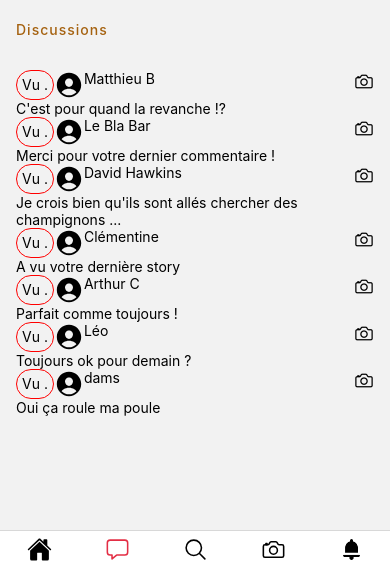
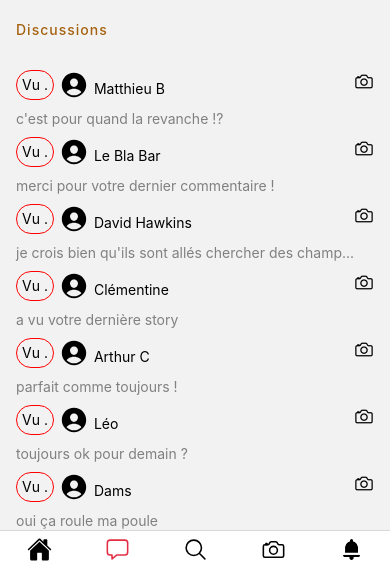
Before and after one commit to CallensJ/howby-app, a React Native app: screen /messages in a window 390 px wide. Shown: the part 265-832 px from the top of the page. Built offline with nearby package versions, Linux system fonts and the light colour scheme; no server answers.

Commit message:
put conditions on messages

```diff
--- a/data/Users.js
+++ b/data/Users.js
@@ -4,11 +4,11 @@ export const USERS = [
         image: '../../assets/icons/person-circle.svg'
     },
     {
-        user: 'Le Bla Bar',
+        user: 'le Bla Bar',
         image: '../../assets/icons/person-circle.svg'
     },
     {
-        user: 'David Hawkins',
+        user: 'david Hawkins',
         image: '../../assets/icons/person-circle.svg'
     },
     {
--- a/package.json
+++ b/package.json
@@ -11,7 +11,7 @@
   "dependencies": {
     "@babel/preset-env": "^7.1.6",
     "@expo/ngrok": "^4.1.0",
-    "@react-native-async-storage/async-storage": "^1.17.5",
+    "@react-native-async-storage/async-storage": "~1.15.0",
     "@react-navigation/bottom-tabs": "^6.3.1",
     "@react-navigation/native": "^6.0.10",
     "@react-navigation/native-stack": "^6.6.2",
--- a/screens/CameraScreen.js
+++ b/screens/CameraScreen.js
@@ -2,6 +2,7 @@ import { View, Text, TouchableOpacity } from 'react-native'
 import { Camera } from 'expo-camera';
 import React, { useRef, useState, useEffect } from 'react';
 import styledComponents from 'styled-components';
+import AsyncStorage from '@react-native-async-storage/async-storage';
 
 const ProfileCamera = styledComponents(Camera)`
     width: 100%;
@@ -14,10 +15,12 @@ const ProfileCamera = styledComponents(Camera)`
 const CameraScreen = () => {
   const [hasPermission, setHasPermission] = useState(null);
   const cameraRef = useRef();
+
   const snap = async () => {
     if (cameraRef) {
       const photo = await cameraRef.current.takePictureAsync();
       console.log(photo);
+      //AsyncStorage
     }
   };
   useEffect(() => {
--- a/screens/MessagesScreen.js
+++ b/screens/MessagesScreen.js
@@ -1,4 +1,4 @@
-import { View, Text, StyleSheet, Pressable, Image } from "react-native";
+import { View, Text, StyleSheet, Pressable, Image, FlatList } from "react-native";
 import React, { useState, useEffect } from "react";
 import HeaderComponent from "../components/MessagesScreen/HeaderComponent";
 import MessagesComponent from "../components/MessagesScreen/MessagesComponent";
@@ -8,34 +8,51 @@ import TeamComponent from "../components/MessagesScreen/TeamComponent";
 import { MESSAGES } from "../data/Messages";
 import { USERS } from "../data/Users";
 
-const MessagesScreen = ({navigation}) => {
+
+
+const MessagesScreen = ({ navigation }) => {
   const [messages, setMessages] = useState([]);
 
   useEffect(() => {
     setMessages(MESSAGES);
   }, []);
 
+  const Capitalize = (str) => {
+    return str.charAt(0).toUpperCase() + str.slice(1)
+  }
   return (
     <View>
       <HeaderComponent />
       <SliderComponent />
       <TeamComponent />
-      <MessagesComponent messages={messages} />
+
       <View>
         <Text style={styles.title}>Discussions</Text>
       </View>
+
       <View style={{ margin: "1rem" }}>
         {MESSAGES.map((msg, index) => (
           <View key={index}>
-            <View  style={{ flexDirection: "row", justifyContent: 'space-between'}}>
-              <View  style={{ flexDirection: "row"}}>
-              <Text style={styles.vuStyle}>Vu .</Text>
-               <Image
-                source={require("../assets/icons/person-circle.svg")}
-                style={{ width: 30, height: 30 }}
-              />
+            <View
+              style={{ flexDirection: "row", justifyContent: "space-between" }}
+            >
+              <View style={{ flexDirection: "row", marginBottom: "10px" }}>
+                <Text style={styles.vuStyle}>Vu .</Text>
+                <Image
+                  source={require("../assets/icons/person-circle.svg")}
+                  style={{ width: 30, height: 30, marginLeft: "5px" }}
+                />
 
-              <Text>{msg.user}</Text>
+                <Text
+                  style={{
+                    marginRight: "5px",
+                    marginLeft: "5px",
+                    marginTop: "10px",
+                  }}
+                >
+
+                  {Capitalize(msg.user)}
+                </Text>
               </View>
               <View>
                 <Pressable onPress={() => navigation.navigate("Camera")}>
@@ -43,11 +60,17 @@ const MessagesScreen = ({navigation}) => {
                 </Pressable>
               </View>
             </View>
-
-            <Text>{msg.Comment}</Text>
+            <View>
+            <Text style={{ marginBottom: "10px", color: "gray" }}>
+              {msg.Comment.length > 50
+                ? msg.Comment.slice(0, 50).toLowerCase() +  '...'
+                : msg.Comment.toLowerCase()}
+            </Text>
+            </View>
           </View>
         ))}
       </View>
+
     </View>
   );
 };
@@ -63,20 +86,19 @@ const styles = StyleSheet.create({
     fontWeight: "500",
   },
 
-  vuStyle:{
-    padding: '5px',
+  vuStyle: {
+    padding: "5px",
     borderRadius: 50,
     borderWidth: 1,
-    borderColor: 'red',
-    textAlign: 'center'
+    borderColor: "red",
+    textAlign: "center",
   },
-  vuStyleNotSeen:{
-    padding: '5px',
+  vuStyleNotSeen: {
+    padding: "5px",
     borderRadius: 50,
     borderWidth: 1,
-    borderColor: 'black',
-    textAlign: 'center'
-
-  }
+    borderColor: "black",
+    textAlign: "center",
+  },
 });
 export default MessagesScreen;
```
Also changed, not shown: 1 other file (tests, documents, lock files or other folders).
